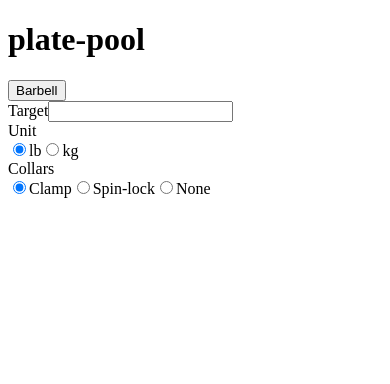
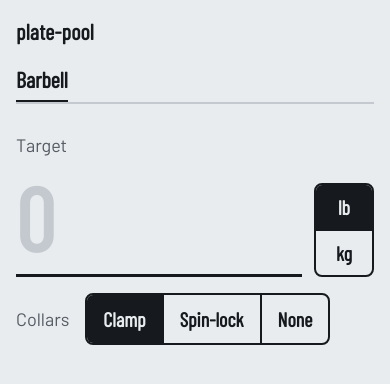
Before and after one commit to joeuk89/plate-pool, a React (Vite) app in the folder packages/web/: page / in a window 390 px wide. Shown: the top 384 px of the page. Built offline with nearby package versions, Linux system fonts and the light colour scheme; what @plate-pool/core would draw is missing.

Commit message:
Style the Load screen for a phone at arm's length
Large condensed numerals for the target and totals, a safety-yellow fill
for the recommended loading, and light and dark themes that follow the
device setting. Fonts are bundled from npm so they load with no network.

```diff
--- a/packages/web/index.html
+++ b/packages/web/index.html
@@ -3,6 +3,9 @@
   <head>
     <meta charset="UTF-8" />
     <meta name="viewport" content="width=device-width, initial-scale=1.0" />
+    <meta name="color-scheme" content="light dark" />
+    <meta name="theme-color" content="#e9ecee" media="(prefers-color-scheme: light)" />
+    <meta name="theme-color" content="#16181b" media="(prefers-color-scheme: dark)" />
     <title>plate-pool</title>
   </head>
   <body>
--- a/packages/web/src/LoadScreen.tsx
+++ b/packages/web/src/LoadScreen.tsx
@@ -1,7 +1,7 @@
-import { describeWeight, load, RequestError, type CollarChoice, type Loading, type LoadResult, type Unit } from "@plate-pool/core";
+import { describeWeight, load, RequestError, type CollarChoice, type Display, type Loading, type LoadResult, type Unit } from "@plate-pool/core";
 import { useId, useState } from "react";
 import { Segmented } from "./Segmented";
-import { hardwareList, kilograms, plateList, pounds, unverifiedList } from "./describe";
+import { hardwareList, plateList, unverifiedList } from "./describe";
 import { inventory } from "./inventory";
 
 const collarOptions: { value: CollarChoice; label: string }[] = [
@@ -39,11 +39,27 @@ export function LoadScreen() {
 
   return (
     <div className="load">
-      <label htmlFor={targetId}>Target</label>
-      <input id={targetId} inputMode="decimal" value={target} onChange={(event) => setTarget(event.target.value)} />
-      <Segmented label="Unit" options={unitOptions} value={unit} onChange={setUnit} />
-      <Segmented label="Collars" options={collarOptions} value={collars} onChange={setCollars} />
-      <section aria-label="Result">
+      <div className="request">
+        <label htmlFor={targetId} className="field-label">
+          Target
+        </label>
+        <div className="target-row">
+          <input
+            id={targetId}
+            className="target"
+            type="text"
+            inputMode="decimal"
+            autoComplete="off"
+            enterKeyHint="done"
+            placeholder="0"
+            value={target}
+            onChange={(event) => setTarget(event.target.value)}
+          />
+          <Segmented label="Unit" showLabel={false} options={unitOptions} value={unit} onChange={setUnit} className="unit" />
+        </div>
+        <Segmented label="Collars" options={collarOptions} value={collars} onChange={setCollars} />
+      </div>
+      <section aria-label="Result" aria-live="polite" className="result">
         {outcome && "result" in outcome && <ResultView result={outcome.result} />}
         {outcome && "error" in outcome && <p className="error">{outcome.error}</p>}
       </section>
@@ -61,23 +77,66 @@ function ResultView({ result }: { result: LoadResult }) {
 }
 
 function Loadings({ result }: { result: LoadResult }) {
-  if (result.loading) return <LoadingView heading="Exact" loading={result.loading} />;
+  if (result.loading) {
+    return (
+      <div className="choices single">
+        <LoadingView heading="Exact" loading={result.loading} />
+      </div>
+    );
+  }
   if (result.refused) {
     return (
       <>
-        <p>{`Refused: over the ${pounds(result.refused.limit)} plate limit`}</p>
-        {result.below && <LoadingView heading="Heaviest allowed" loading={result.below} />}
+        <p className="status">{`Refused: over the ${result.refused.limit.lb} lb plate limit`}</p>
+        <div className="choices single">
+          {result.below && <LoadingView heading="Heaviest allowed" loading={result.below} />}
+        </div>
       </>
     );
   }
   return (
     <>
-      <p>{`No exact loading for ${describeWeight(result.target, "lb")}`}</p>
+      <p className="status">{`No exact loading for ${describeWeight(result.target, "lb")}`}</p>
       <div className="choices">
         {result.below && <LoadingView heading="Below" loading={result.below} recommended={result.recommended === "below"} />}
         {result.above && <LoadingView heading="Above" loading={result.above} recommended={result.recommended === "above"} />}
       </div>
     </>
+  );
+}
+
+function LoadingView({ heading, loading, recommended = false }: { heading: string; loading: Loading; recommended?: boolean }) {
+  const [side] = loading.positions;
+  const headingId = useId();
+  return (
+    <article aria-labelledby={headingId} className={recommended ? "loading recommended" : "loading"}>
+      <header className="loading-head">
+        <h2 id={headingId}>{heading}</h2>
+        {recommended && <span className="badge">Recommended</span>}
+      </header>
+      <Total weight={loading.total} />
+      <dl className="details">
+        <div>
+          <dt>Each side</dt>
+          <dd>{plateList(side?.plates ?? [])}</dd>
+        </div>
+        <div>
+          <dt>Collars</dt>
+          <dd>{hardwareList(loading, inventory)}</dd>
+        </div>
+      </dl>
+    </article>
+  );
+}
+
+function Total({ weight }: { weight: Display }) {
+  return (
+    <p className="total">
+      <span className="lb">
+        <span className="amount">{weight.lb}</span> lb
+      </span>{" "}
+      <span className="kg">{weight.kg} kg</span>
+    </p>
   );
 }
 
@@ -94,25 +153,3 @@ function Notes({ result }: { result: LoadResult }) {
     </ul>
   );
 }
-
-function LoadingView({ heading, loading, recommended = false }: { heading: string; loading: Loading; recommended?: boolean }) {
-  const [side] = loading.positions;
-  const headingId = useId();
-  return (
-    <article aria-labelledby={headingId} className={recommended ? "loading recommended" : "loading"}>
-      <h2 id={headingId}>
-        {heading}
-        {recommended && <span className="badge">Recommended</span>}
-      </h2>
-      <p>
-        <span>{pounds(loading.total)}</span> <span>{kilograms(loading.total)}</span>
-      </p>
-      <dl>
-        <dt>Each side</dt>
-        <dd>{plateList(side?.plates ?? [])}</dd>
-        <dt>Collars</dt>
-        <dd>{hardwareList(loading, inventory)}</dd>
-      </dl>
-    </article>
-  );
-}
--- a/packages/web/src/main.tsx
+++ b/packages/web/src/main.tsx
@@ -1,3 +1,8 @@
+import "@fontsource/barlow/latin-400.css";
+import "@fontsource/barlow/latin-500.css";
+import "@fontsource/barlow-condensed/latin-600.css";
+import "@fontsource/barlow-condensed/latin-700.css";
+import "./styles.css";
 import { StrictMode } from "react";
 import { createRoot } from "react-dom/client";
 import { App } from "./App";
--- /dev/null
+++ b/packages/web/src/styles.css
@@ -0,0 +1,342 @@
+:root {
+  --paper: #e9ecee;
+  --surface: #f8f9fa;
+  --ink: #16191d;
+  --muted: #535b64;
+  --rule: #c3c9cf;
+  --signal: #ffc72c;
+  --on-signal: #16191d;
+  --error: #b3261e;
+
+  --display: "Barlow Condensed", "Arial Narrow", system-ui, sans-serif;
+  --body: "Barlow", system-ui, sans-serif;
+
+  color-scheme: light dark;
+}
+
+@media (prefers-color-scheme: dark) {
+  :root {
+    --paper: #16181b;
+    --surface: #202328;
+    --ink: #eef0f2;
+    --muted: #a3acb6;
+    --rule: #3a3f46;
+    --error: #ff8a80;
+  }
+}
+
+*,
+*::before,
+*::after {
+  box-sizing: border-box;
+}
+
+html {
+  -webkit-text-size-adjust: 100%;
+}
+
+body {
+  margin: 0;
+  background: var(--paper);
+  color: var(--ink);
+  font-family: var(--body);
+  font-size: 1.125rem;
+  line-height: 1.45;
+  -webkit-font-smoothing: antialiased;
+}
+
+h1,
+h2,
+p,
+dl,
+dd,
+ul {
+  margin: 0;
+}
+
+.app {
+  max-width: 45rem;
+  margin: 0 auto;
+  padding: 1rem 1rem 3rem;
+}
+
+.masthead h1 {
+  font-family: var(--display);
+  font-weight: 700;
+  font-size: 1.375rem;
+  letter-spacing: 0.01em;
+}
+
+.tabs {
+  display: flex;
+  gap: 1.5rem;
+  margin: 0.75rem 0 1.75rem;
+  border-bottom: 2px solid var(--rule);
+  overflow-x: auto;
+  scrollbar-width: none;
+}
+
+.tab {
+  appearance: none;
+  border: 0;
+  background: none;
+  color: var(--muted);
+  font: 600 1.375rem/1 var(--display);
+  padding: 0.5rem 0 0.625rem;
+  margin-bottom: -2px;
+  border-bottom: 4px solid transparent;
+  cursor: pointer;
+  white-space: nowrap;
+}
+
+.tab[aria-selected="true"] {
+  color: var(--ink);
+  border-bottom-color: var(--ink);
+}
+
+.tab:focus-visible,
+.target:focus-visible,
+.segment input:focus-visible + span {
+  outline: 3px solid var(--signal);
+  outline-offset: 2px;
+}
+
+.request {
+  display: grid;
+  gap: 1rem;
+}
+
+.field-label,
+.segmented-label {
+  font-weight: 500;
+  color: var(--muted);
+}
+
+.field-label {
+  margin-bottom: -0.625rem;
+}
+
+.target-row {
+  display: flex;
+  align-items: stretch;
+  gap: 0.75rem;
+}
+
+.target {
+  flex: 1;
+  min-width: 0;
+  width: 100%;
+  border: 0;
+  border-bottom: 3px solid var(--ink);
+  background: transparent;
+  color: var(--ink);
+  font: 700 5.5rem/1 var(--display);
+  font-variant-numeric: tabular-nums;
+  padding: 0 0 0.25rem;
+  border-radius: 0;
+}
+
+.target::placeholder {
+  color: var(--rule);
+}
+
+.target:focus {
+  outline: none;
+}
+
+.segmented {
+  display: flex;
+  align-items: center;
+  gap: 1rem;
+}
+
+.segments {
+  display: flex;
+  border: 2px solid var(--ink);
+  border-radius: 0.5rem;
+  overflow: hidden;
+}
+
+.segment {
+  position: relative;
+  display: flex;
+}
+
+.segment + .segment {
+  border-left: 2px solid var(--ink);
+}
+
+.segment input {
+  position: absolute;
+  opacity: 0;
+  inset: 0;
+  margin: 0;
+  cursor: pointer;
+}
+
+.segment span {
+  display: flex;
+  align-items: center;
+  justify-content: center;
+  min-height: 3rem;
+  padding: 0 1rem;
+  font: 600 1.25rem/1 var(--display);
+}
+
+.segment input:checked + span {
+  background: var(--ink);
+  color: var(--paper);
+}
+
+.unit {
+  align-self: flex-end;
+}
+
+.unit .segments {
+  flex-direction: column;
+}
+
+.unit .segment + .segment {
+  border-left: 0;
+  border-top: 2px solid var(--ink);
+}
+
+.unit .segment span {
+  min-height: 2.75rem;
+  min-width: 3.5rem;
+}
+
+.result {
+  margin-top: 2rem;
+  display: grid;
+  gap: 1rem;
+}
+
+.status {
+  font: 600 1.375rem/1.2 var(--display);
+}
+
+.choices {
+  display: grid;
+  grid-template-columns: repeat(2, minmax(0, 1fr));
+  gap: 0.75rem;
+}
+
+.choices.single {
+  grid-template-columns: minmax(0, 1fr);
+}
+
+.loading {
+  background: var(--surface);
+  border: 2px solid var(--rule);
+  border-radius: 0.75rem;
+  padding: 0.875rem 1rem 1rem;
+  display: grid;
+  gap: 0.625rem;
+  align-content: start;
+}
+
+.loading.recommended {
+  background: var(--signal);
+  border-color: var(--signal);
+  color: var(--on-signal);
+  --muted: #3d3a2e;
+}
+
+.loading-head {
+  display: flex;
+  flex-wrap: wrap;
+  align-items: baseline;
+  justify-content: space-between;
+  gap: 0.25rem 0.5rem;
+}
+
+.loading-head h2 {
+  font: 600 1.25rem/1 var(--display);
+  color: var(--muted);
+}
+
+.badge {
+  font: 600 0.9375rem/1 var(--display);
+  background: var(--on-signal);
+  color: var(--signal);
+  border-radius: 999px;
+  padding: 0.3rem 0.6rem;
+}
+
+.total {
+  display: flex;
+  flex-wrap: wrap;
+  align-items: baseline;
+  gap: 0 0.625rem;
+  font-family: var(--display);
+  font-variant-numeric: tabular-nums;
+}
+
+.total .lb {
+  font-weight: 700;
+  font-size: 1.75rem;
+  line-height: 1;
+}
+
+.total .amount {
+  font-size: 3.25rem;
+}
+
+.total .kg {
+  font-weight: 600;
+  font-size: 1.5rem;
+  color: var(--muted);
+}
+
+.single .total .amount {
+  font-size: 4rem;
+}
+
+.details {
+  display: grid;
+  gap: 0.5rem;
+}
+
+.details dt {
+  font-size: 0.9375rem;
+  font-weight: 500;
+  color: var(--muted);
+}
+
+.details dd {
+  font: 600 1.375rem/1.2 var(--display);
+}
+
+.single .details {
+  grid-template-columns: repeat(2, minmax(0, 1fr));
+  gap: 1rem;
+}
+
+.notes {
+  list-style: none;
+  padding: 0;
+  font-size: 0.9375rem;
+  color: var(--muted);
+  display: grid;
+  gap: 0.25rem;
+}
+
+.error {
+  color: var(--error);
+  font-weight: 500;
+}
+
+@media (max-width: 26rem) {
+  .choices .total .amount {
+    font-size: 2.5rem;
+  }
+
+  .single .total .amount {
+    font-size: 3.5rem;
+  }
+
+  .single .details {
+    grid-template-columns: minmax(0, 1fr);
+  }
+}
```
Also changed, not shown: packages/web/src/describe.ts (+3 -11 lines).
